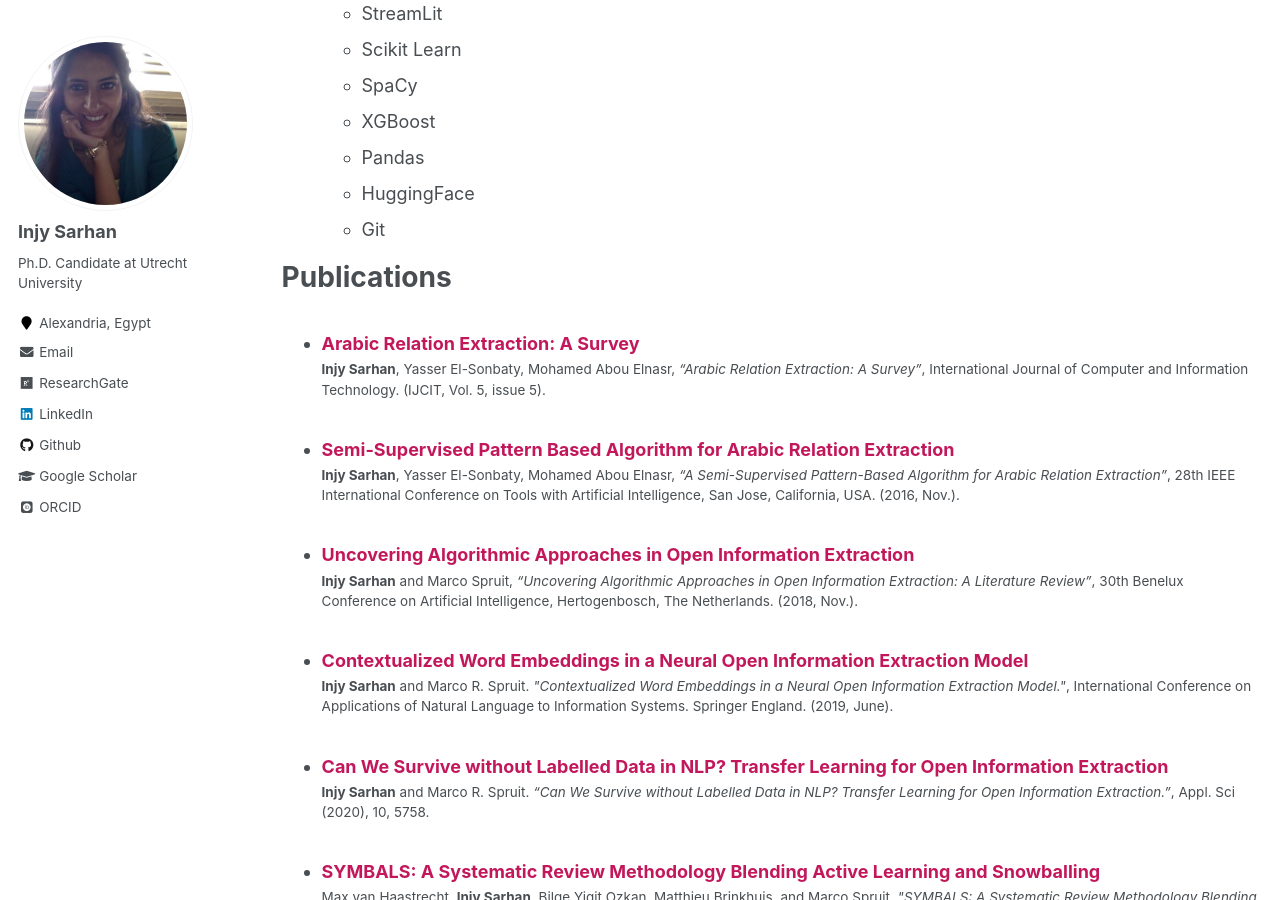
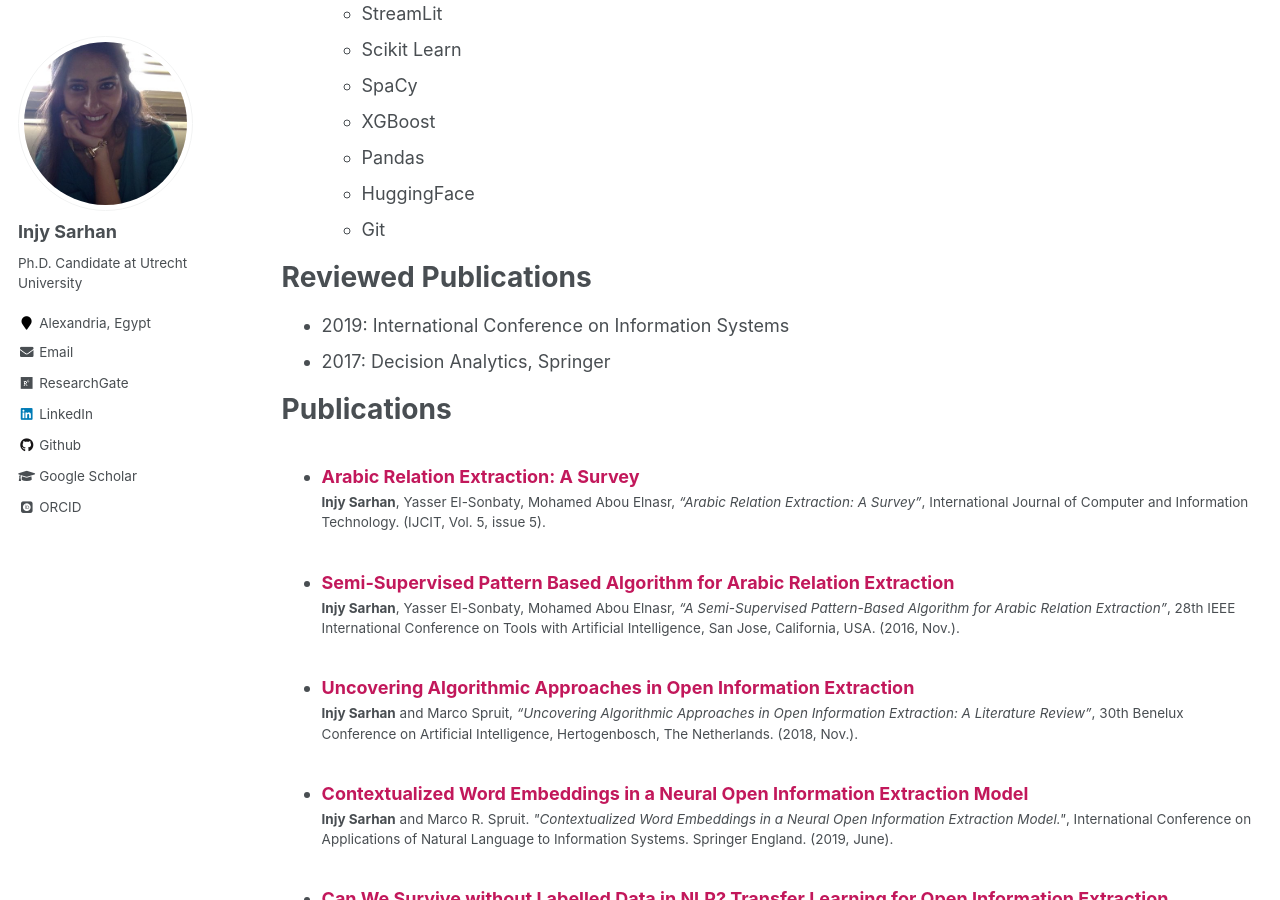
Before and after one commit to IS5882/IS5882.github.io, a Jekyll site: the page built from _pages/cv.md, in a window 1280 px wide and 900 px high, scrolled down 1198 px. Built offline with Jekyll 4.4.1, drawn with Linux system fonts in a browser that asks for light colours; some web fonts are replaced.

Commit message:
Add reviewed publications

```diff
--- a/_pages/cv.md
+++ b/_pages/cv.md
@@ -50,6 +50,11 @@ Skills
   * HuggingFace
   * Git
 
+Reviewed Publications
+======
+* 2019: International Conference on Information Systems
+* 2017: Decision Analytics, Springer
+
 Publications
 ======
   <ul>{% for post in site.publications %}
```
